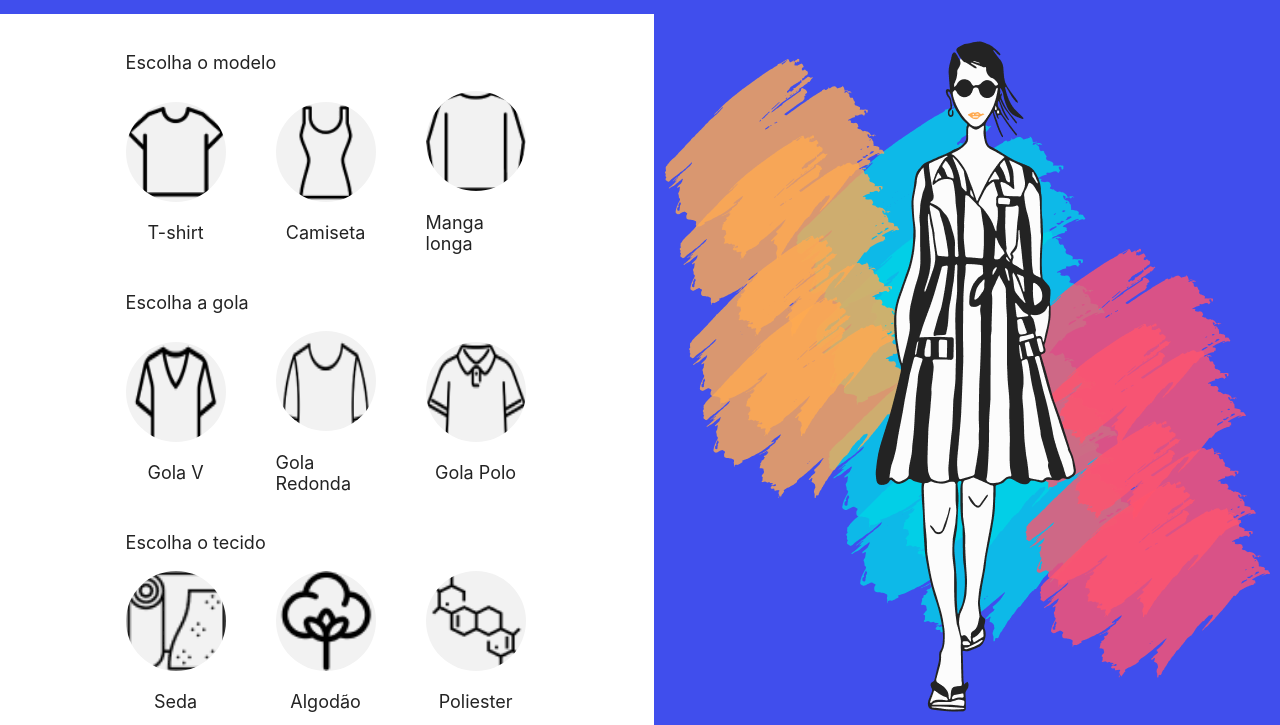
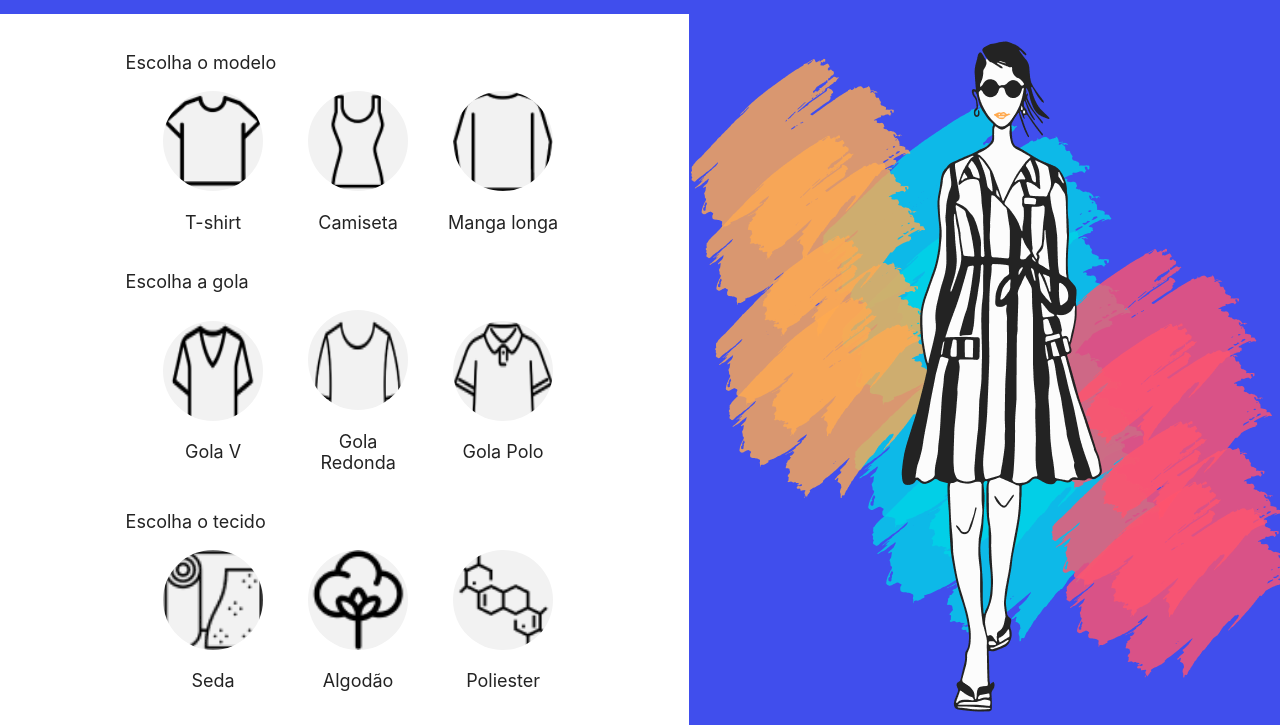
Before and after one commit to NinaS23/FashionDriven, a plain HTML site: page index.html in a window 1280 px wide. Shown: the part 75-800 px from the top of the page. Drawn offline with Linux system fonts and the light colour scheme.

Commit message:
fix the layout and fix the h3

```diff
--- a/index.html
+++ b/index.html
@@ -32,12 +32,12 @@
                         <h3>T-shirt</h3>
                     </div>
                     <div class="camisa">
-                        <img class=" tamanhoBlusa fundoCinza margin-left" src="Camiseta.png" alt="Camiseta">
-                        <h3 class="ajuste">Camiseta</h3>
+                        <img class=" tamanhoBlusa fundoCinza " src="Camiseta.png" alt="Camiseta">
+                        <h3 class="">Camiseta</h3>
                     </div>
                     <div class="camisa">
-                        <img class=" tamanhoBlusa fundoCinza margin-left" src="Mangalonga.png" alt="Mangalonga">
-                        <h3 class="ajuste">Manga longa</h3>
+                        <img class=" tamanhoBlusa fundoCinza " src="Mangalonga.png" alt="Mangalonga">
+                        <h3 class="">Manga longa</h3>
                     </div>
                 </div>
             </div>
@@ -50,12 +50,12 @@
                         <h3>Gola V</h3>
                     </div>
                     <div class="camisa">
-                        <img class=" tamanhoBlusa fundoCinza margin-left" src="GolaRedonda.png" alt="Gola Redonda">
-                        <h3 class="ajuste">Gola Redonda</h3>
+                        <img class=" tamanhoBlusa fundoCinza " src="GolaRedonda.png" alt="Gola Redonda">
+                        <h3 class="">Gola Redonda</h3>
                     </div>
                     <div class="camisa">
-                        <img class=" tamanhoBlusa fundoCinza margin-left" src="GolaPolo.png" alt="Gola  Polo">
-                        <h3 class="ajuste">Gola Polo</h3>
+                        <img class=" tamanhoBlusa fundoCinza" src="GolaPolo.png" alt="Gola  Polo">
+                        <h3 class="">Gola Polo</h3>
                     </div>
                 </div>
             </div>
@@ -68,12 +68,12 @@
                         <h3>Seda</h3>
                     </div>
                     <div class="camisa">
-                        <img class="tamanhoBlusa fundoCinza margin-left" src="Algodão.png" alt="tecido-Algodão">
-                        <h3 class="ajuste">Algodão</h3>
+                        <img class="tamanhoBlusa fundoCinza " src="Algodão.png" alt="tecido-Algodão">
+                        <h3 class="">Algodão</h3>
                     </div>
                     <div class="camisa">
-                        <img class="tamanhoBlusa fundoCinza margin-left" src="Poliester.png" alt="tecido-poliester">
-                        <h3 class="ajuste">Poliester</h3>
+                        <img class="tamanhoBlusa fundoCinza" src="Poliester.png" alt="tecido-poliester">
+                        <h3 class="">Poliester</h3>
                     </div>
                 </div>
             </div>
--- a/style.css
+++ b/style.css
@@ -36,19 +36,20 @@ h2{
     margin-left: 125.6px;
 
 }
-.margin-left{
-    margin-left: 50px;
-}
+
 .camisa{
     display: flex;
     flex-direction: column;
     align-items: center;
     justify-content: center;
+    margin-left: 30px;
 
 }
-.ajuste{
-    margin-left: 50px;
+.camisa h3{
+    text-align: center;
+    width: 115px;
 }
+
 h3{
     margin-top: 20.3px;
     font-weight: 400;
```
